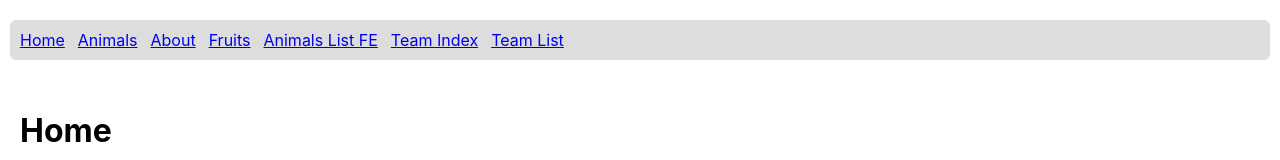
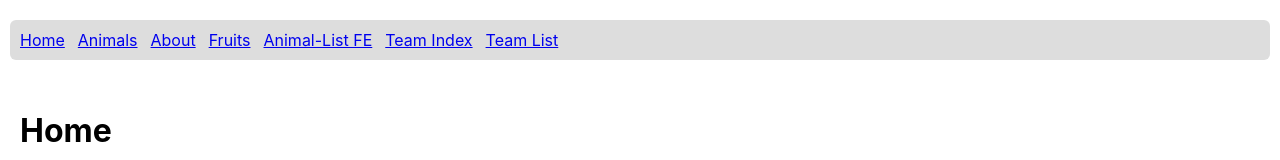
Before and after one commit to upleveled/next-js-example-fall-2022-vienna-austria, a Next.js app: page / in a window 1280 px wide. Shown: the top 160 px of the page. Built offline with nearby package versions, Linux system fonts and the light colour scheme.

Commit message:
Update nav to fix test

```diff
--- a/components/Header.js
+++ b/components/Header.js
@@ -20,7 +20,7 @@ export default function Header() {
         <Link href="/animals">Animals</Link>
         <Link href="/about">About</Link>
         <Link href="/fruits">Fruits</Link>
-        <Link href="/animals-api-frontend">Animals List FE</Link>
+        <Link href="/animals-api-frontend">Animal-List FE</Link>
         <Link href="/team">Team Index</Link>
         <Link href="/team/list">Team List</Link>
 
```
